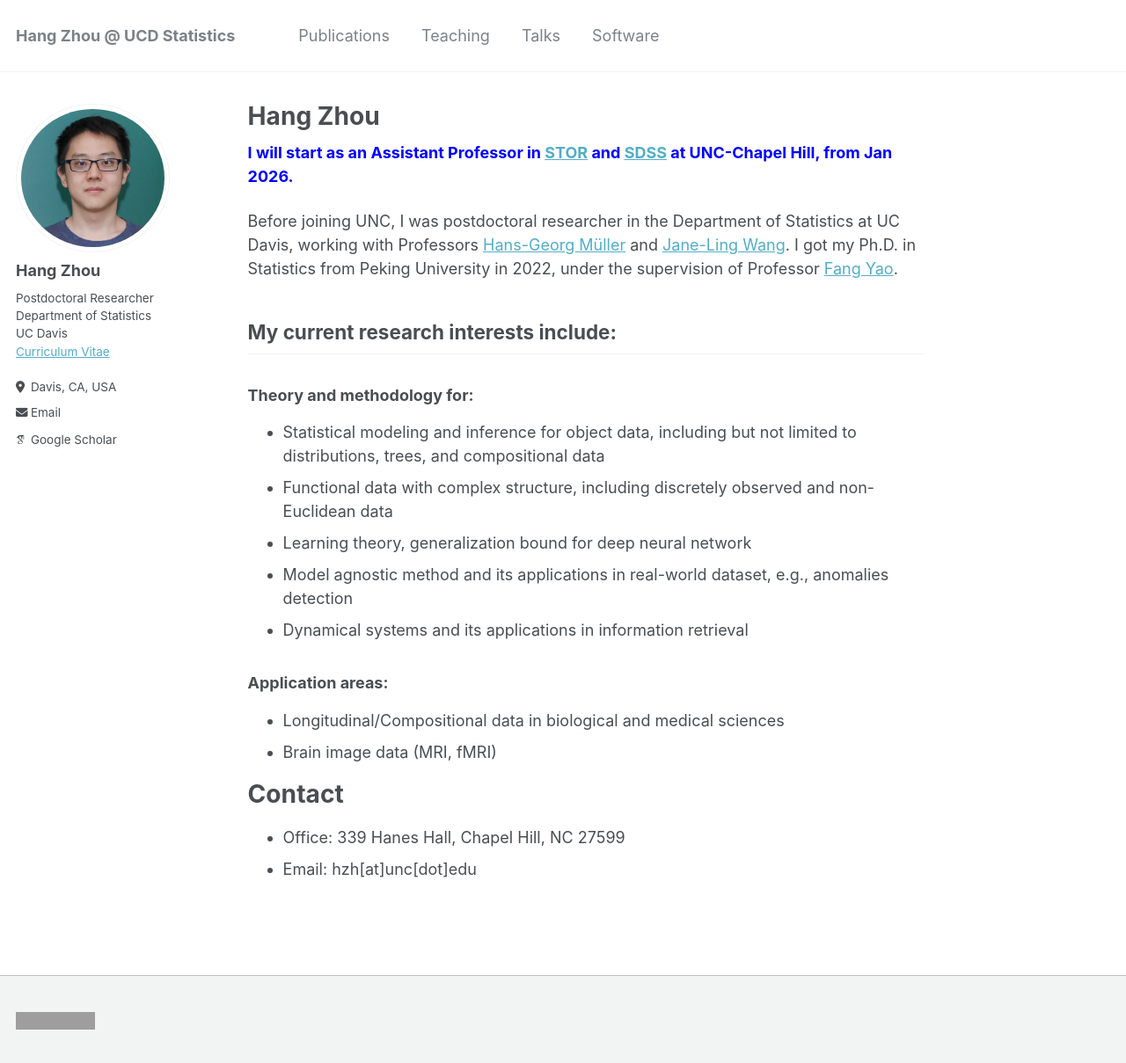
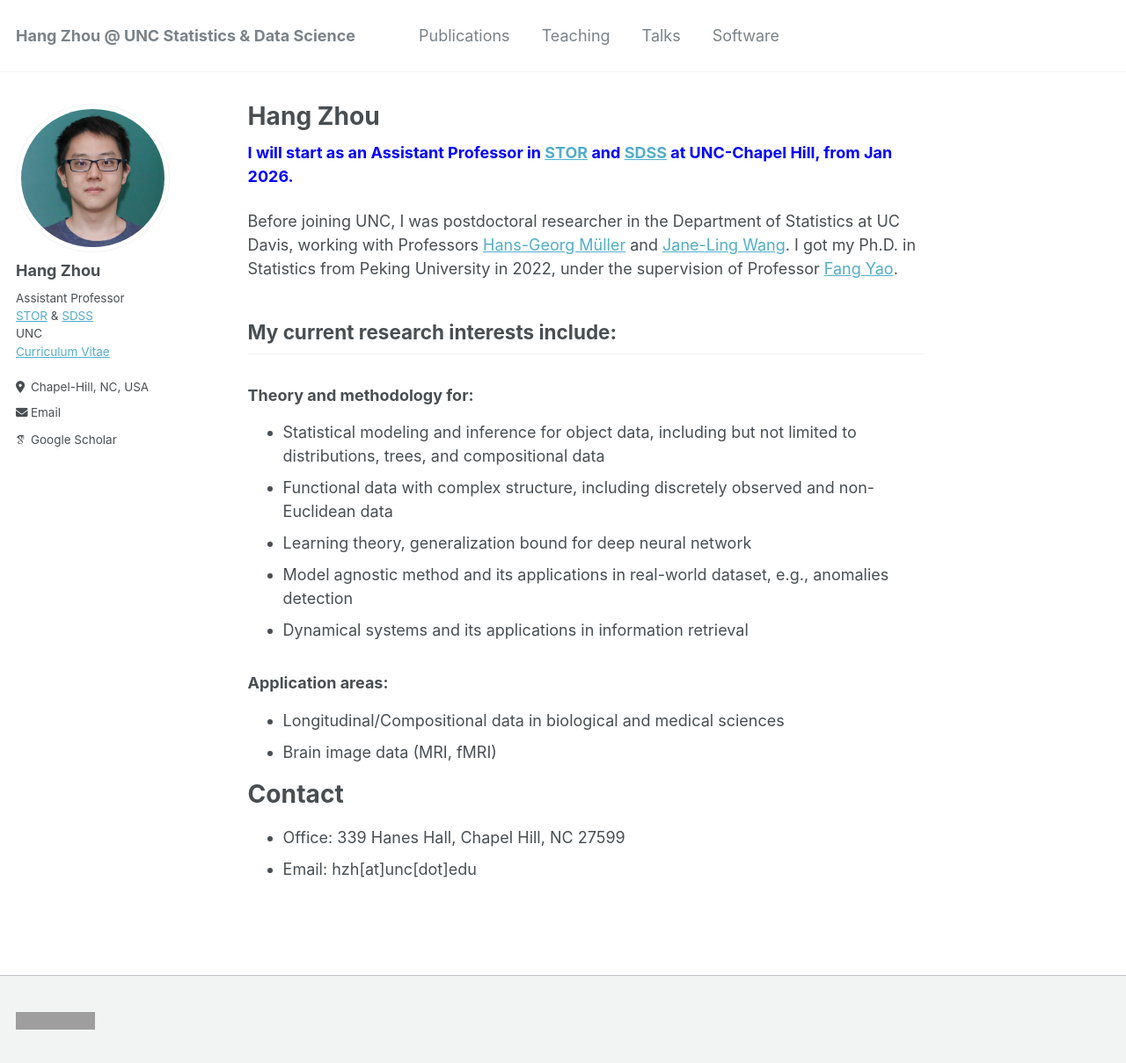
Before and after one commit to hg-zh/hg-zh.github.io, a Jekyll site: the page built from _pages/about.md, in a window 1280 px wide and 1209 px high. Shown: the whole window at 88% size. Built offline with Jekyll 4.4.1, drawn with Linux system fonts in a browser that asks for light colours; some web fonts are replaced; grey boxes are pictures that could not be loaded.

Commit message:
Update _config.yml

```diff
--- a/_config.yml
+++ b/_config.yml
@@ -8,7 +8,7 @@
 
 # Basic Site Settings
 locale                   : "en-US"
-title                    : "Hang Zhou @ UCD Statistics"
+title                    : "Hang Zhou @ UNC Statistics & Data Science"
 title_separator          : "-"
 name                     : &name "Hang Zhou"
 description              : &description "personal description"
@@ -24,8 +24,8 @@ author:
   avatar           : "pf.jpg"
   name             : "Hang Zhou"
   pronouns         : # example: "she/her"
-  bio              : 'Postdoctoral Researcher <br> Department of Statistics <br> UC Davis<br><a href="https://hg-zh.github.io/files/CV.pdf">Curriculum Vitae</a>'
-  location         : "Davis, CA, USA"
+  bio              : 'Assistant Professor <br> <a href="https://stor.unc.edu">STOR</a> & <a href="https://datascience.unc.edu">SDSS</a>  <br> UNC<br><a href="https://hg-zh.github.io/files/CV.pdf">Curriculum Vitae</a>'
+  location         : "Chapel-Hill, NC, USA"
   employer         : #"Red Brick University"
   uri              : #Here is my up-to-date [CV](http://localhost:4000/files/cv.pdf).
   email            : "hzh@unc.edu"
```
